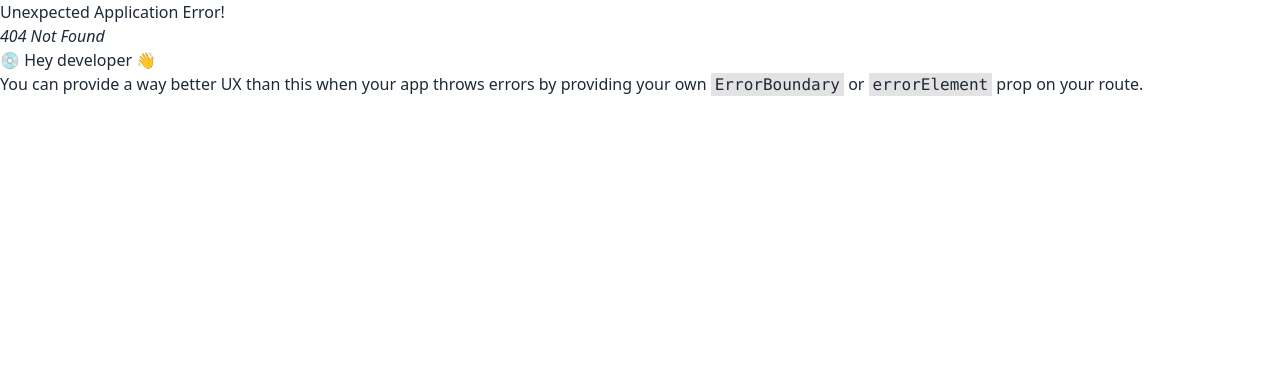
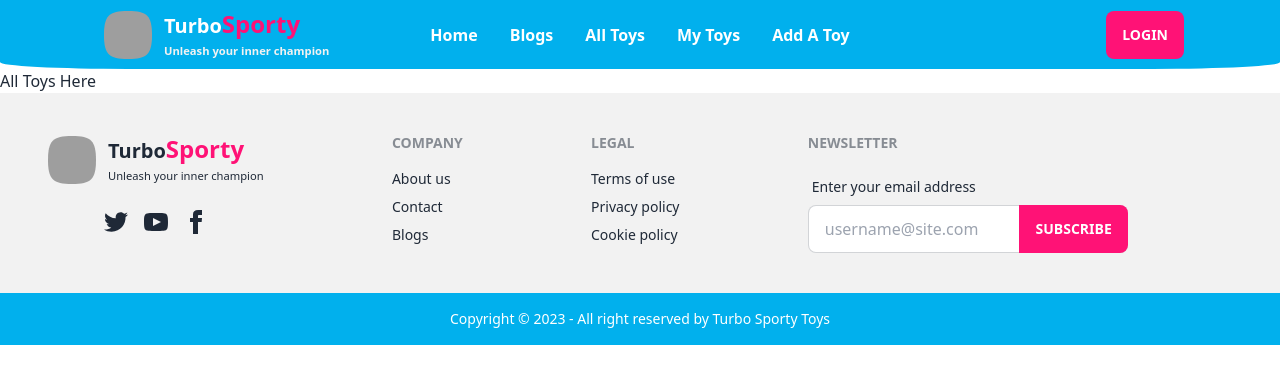
Before and after one commit to tanipa1/turbo-sporty-toy-client, a React (Vite) app: page /allToys in a window 1280 px wide. Before the commit this address had no page. Shown: the top 384 px of the page. Built offline with nearby package versions, Linux system fonts and the light colour scheme; grey boxes are pictures that could not be loaded.

Commit message:
Error Page

```diff
--- /dev/null
+++ b/src/Pages/AddToys/AddToys.jsx
@@ -0,0 +1,10 @@
+
+const AddToys = () => {
+    return (
+        <div>
+
+        </div>
+    );
+};
+
+export default AddToys;
--- /dev/null
+++ b/src/Pages/AllToys/AllToys.jsx
@@ -0,0 +1,10 @@
+
+const AllToys = () => {
+    return (
+        <div>
+            <h1>All Toys Here</h1>
+        </div>
+    );
+};
+
+export default AllToys;
--- /dev/null
+++ b/src/Pages/ErrorPage/ErrorPage.jsx
@@ -0,0 +1,18 @@
+import { Link } from 'react-router-dom';
+import error from '../../assets/error.jpg';
+const ErrorPage = () => {
+    return (
+        <div className="grid items-center mx-3 lg:mx-48 justify-center ">
+            <div>
+                <img src={error} alt="Error" className='mx-auto w-3/4'/>
+            </div>
+            <div className='text-center'>
+                <h1 className="font-bold text-5xl"><span>Oops!</span> It`s a dead end...</h1>
+                <p className="mt-3">The page you are looking for might have been moved, renamed, or might never existed</p>
+                <Link to="/"><button className='mt-4 btn arrow'>Back to Home</button></Link>
+            </div>
+        </div>
+    );
+};
+
+export default ErrorPage;
--- a/src/Pages/Home/Gallery/Gallery.css
+++ b/src/Pages/Home/Gallery/Gallery.css
@@ -9,7 +9,7 @@
     left: 0;
     width: 100%;
     height: 100%;
-    background-color: rgba(0, 0, 0, 0.5); /* Adjust the color and opacity as needed */
+    background-color: rgba(42, 139, 230, 0.5); /* Adjust the color and opacity as needed */
     display: flex;
     align-items: center;
     justify-content: center;
--- a/src/Pages/Home/Gallery/Gallery.jsx
+++ b/src/Pages/Home/Gallery/Gallery.jsx
@@ -9,11 +9,11 @@ import './Gallery.css';
 const Gallery = () => {
     return (
         <div>
-            <div className="text-center">
+            <div className="text-center mt-12">
                 <h2 className="text-3xl ">Our <span className="text-[#ff1276]">Gallery</span></h2>
                 <p>A gallery of playfulness and joy</p>
 
-                <div className='my-16 lg:mx-44 grid justify-center lg:grid-cols-3 gap-3'>
+                <div className='my-8 lg:mx-44 grid justify-center lg:grid-cols-3 gap-3'>
 
                     <div className="image-container mask mask-squircle m-0">
                         <img src={gallery1} className="max-w-sm  shadow-2xl" />
--- /dev/null
+++ b/src/Pages/MyToys/MyToys.jsx
@@ -0,0 +1,10 @@
+
+const MyToys = () => {
+    return (
+        <div>
+            <h1>Your Toys Here</h1>
+        </div>
+    );
+};
+
+export default MyToys;
--- a/src/shared/NavBar/NavBar.jsx
+++ b/src/shared/NavBar/NavBar.jsx
@@ -6,9 +6,9 @@ const NavBar = () => {
     const navItem = <>
         <li><Link to='/'>Home</Link></li>
         <li><Link to='/blog'>Blogs</Link></li>
-        <li><Link to=''>All Toys</Link></li>
-        <li><Link to=''>My Toys</Link></li>
-        <li><Link to=''>Add A Toy</Link></li>
+        <li><Link to='/allToys'>All Toys</Link></li>
+        <li><Link to='/myToys'>My Toys</Link></li>
+        <li><Link to='/addToys'>Add A Toy</Link></li>
         </>
 
     return (
```
Also changed, not shown: src/Routes/Routes.jsx (+21 -1 lines), src/assets/error.avif (added), src/assets/error.jpg (added).
